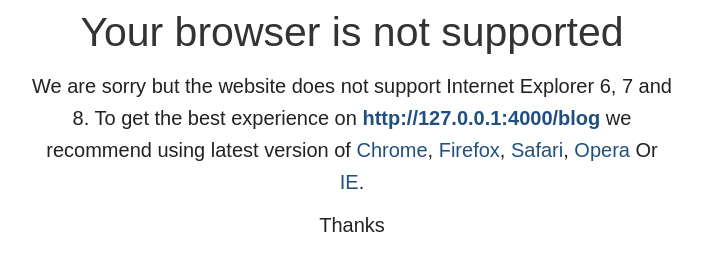
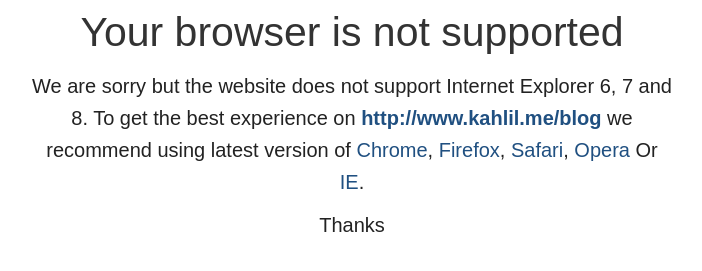
Before and after one commit to kahliloppenheimer/kahliloppenheimer.github.io, a Jekyll site: the page built from browser-warning/index.html, in a window 1280 px wide. Shown: the part 150-421 px from the top of the page, without its empty margins (288-990 px from the left). Built offline with Jekyll 4.4.1, drawn with Linux system fonts in a browser that asks for light colours.

Commit message:
Trying new url again

```diff
--- a/_config.yml
+++ b/_config.yml
@@ -5,7 +5,7 @@
 description: > # this means to ignore newlines until "baseurl:"
     Hi, I write computer programs that explore uncharted oceans...on Mars!
 baseurl: "/blog" # the subpath of your site, e.g. /blog/
-url: "http://127.0.0.1:4000" # the base hostname & protocol for your site
+url: "http://www.kahlil.me" # the base hostname & protocol for your site
 logourl: /assets/images/logo.png # Site logo
 author: "Kahlil Oppenheimer"
 author_thumbnail: "/assets/images/kahlil.jpg" # Author avatar
```
